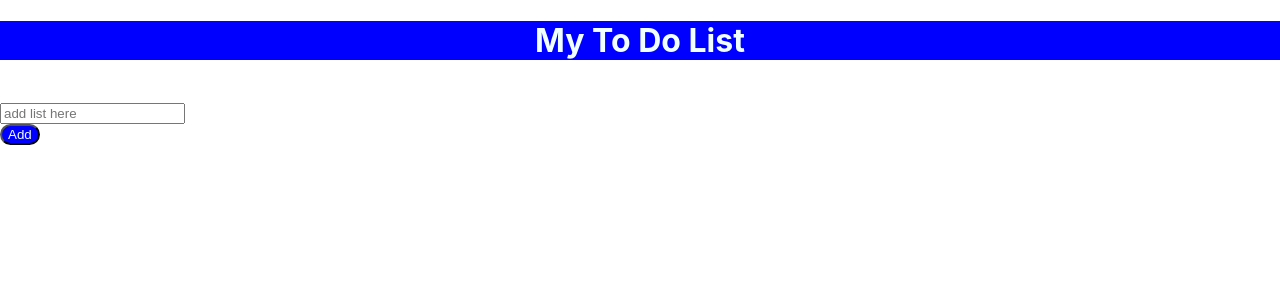
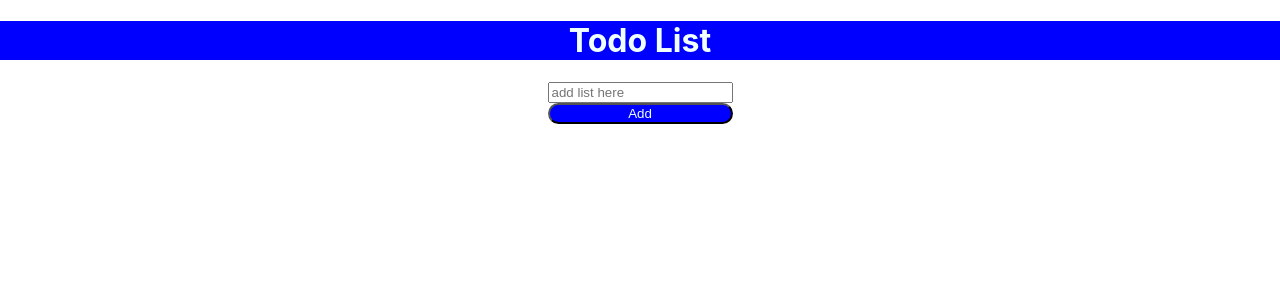
Before and after one commit to raushanraj26marchapp/Todo-List, a React (Create React App) app: page / in a window 1280 px wide. Shown: the top 300 px of the page. Built offline with nearby package versions, Linux system fonts and the light colour scheme.

Commit message:
Update App.js

```diff
--- a/src/App.js
+++ b/src/App.js
@@ -20,23 +20,21 @@ function App() {
 
   const deleteItem = (id) => {
     console.log("deleted")
-    alert("List Deleted")
-    setItem((oldItem) => {
-      return oldItem.filter((arrElem, index) => {
-        return index != id;
+    setItem((oldItem)=>{
+      return oldItem.filter((arrElem, index)=>{
+        return index!=id;
       })
     })
   }
 
   return (
-    <div className='container'>
-      <div className='heading'>
-        <center><h1>My To Do List</h1></center><br />
-        <div className='mainf'>
-          <input id="input" type='text' value={inputList} placeholder='add list here' onChange={itemEvent} />
+    <>
+      <div className='header'>
+        <h1>Todo List</h1>
+        <div className='input'>
+        <input type='text' value={inputList} placeholder='add list here' onChange={itemEvent} />
 
-          <button id="add" onClick={listOfItems}>Add</button>
-
+          <button id='add' onClick={listOfItems}>Add</button>
           <ol>
             {item.map((ItemVal, index) => {
               return <Todos key={index} id={index} onSelect={deleteItem} text={ItemVal} />
@@ -45,7 +43,8 @@ function App() {
 
         </div>
       </div>
-    </div>
+
+    </>
   );
 }
 
```
